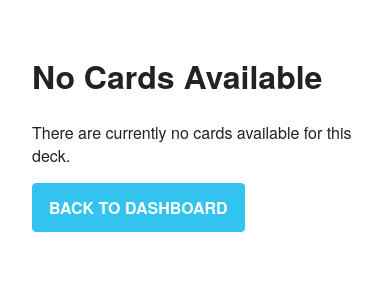
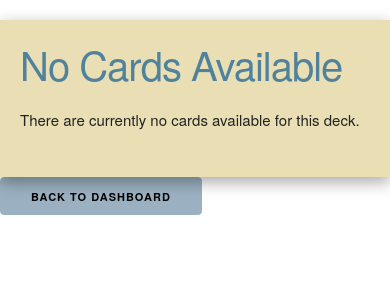
Before and after one commit to ralphbotes/FlaskFlasher, a Flask app: template templates/view_cards.html in a window 390 px wide. Shown: the top 300 px of the page. Run offline with Flask 3, Linux system fonts and the light colour scheme; the template is opened without the code that fills it, so the values that code supplies are empty.

Commit message:
Css: Styles added, non responsive

```diff
--- a/templates/view_cards.html
+++ b/templates/view_cards.html
@@ -1,46 +1,61 @@
 <!DOCTYPE html>
 <html lang="en">
 <head>
-    <meta charset="UTF-8">
-    <meta name="viewport" content="width=device-width, initial-scale=1.0">
-    <title>Add Cards to Deck</title>
+    <!-- Basic Page Needs –––––––––– -->
+    <meta charset="utf-8">
+    <title>Add Cards</title>
+    <meta name="description" content="Simple login with flask_login">
+    <meta name="author" content="Powered By Ralph">
+
+    <!-- Mobile Specific Metas ––––– -->
+    <meta name="viewport" content="width=device-width, initial-scale=1">
+
+    <!-- Favicon ––––––––––––––––––– -->
+    <link rel="icon" type="image/png" href="/src/favicon.png">
+
+    <!-- CSS ----––––––––––––––––––– -->
+    <link rel="stylesheet" href="/src/normalize.css">
+    <link rel="stylesheet" href="/src/skeleton.css">
     <style>
-        body {
-            padding: 2rem;
-            max-width: 600px;
-            margin: 0 auto;
-            font-family: "Raleway", "HelveticaNeue", "Helvetica Neue", Helvetica, Arial, sans-serif;
-            color: #222;
+        div.container {
+            padding: 20px;
+            margin-top: 20px;
+            background-color: #EADFB4;
+            box-shadow: rgba(0, 0, 0, 0.35) 0px 5px 15px;
         }
 
-        h2 {
-            margin-top: 0;
-            margin-bottom: 2rem;
-            font-weight: 300;
+        h1, h2, label {
+            color: #51829B;
         }
 
-        form {
-            margin-bottom: 2rem;
+        hr {
+            border-color: #9BB0C1;
         }
 
-        label {
-            display: block;
-            margin-bottom: .5rem;
-            font-weight: 600;
+        button.button-primary {
+            color: #000000;
+            background-color: #9BB0C1;
+            border-color: #9BB0C1;
         }
 
-        input[type="text"],
-        textarea {
-            width: 100%;
-            padding: 0.75rem;
-            margin-bottom: 1rem;
-            border: 1px solid #D1D1D1;
-            border-radius: 4px;
-            box-sizing: border-box;
+        button.button-primary:hover,
+        button.button-primary:focus {
+            color: #000000;
+            background-color: #9fbcd4;
+            border-color: #9fbcd4;
         }
 
-        textarea {
-            min-height: 100px;
+        button.button-secondary {
+            color: #000000;
+            background-color: #9BB0C1;
+            border-color: #9BB0C1;
+        }
+
+        button.button-secondary:hover,
+        button.button-secondary:focus {
+            color: #000000;
+            background-color: #9fbcd4;
+            border-color: #9fbcd4;
         }
 
         .card-container {
@@ -95,61 +110,18 @@
             color: #ffffff00;
         }
 
-        .deck-buttons {
+        form.center-content {
             display: flex;
-            justify-content: space-evenly;
-            margin: 10px;
-        }
-
-        .deck-button-view-cards {
-            display: flex;
-            justify-content: space-evenly;
-            margin-top: 10px;
-            margin-bottom: 10px;
-        }
-
-        button[type="submit"] {
-            width: 100%;
-            padding: 0.75rem;
-            font-size: 1rem;
-            font-weight: 600;
-            text-transform: uppercase;
-            color: #fff;
-            background-color: #33C3F0;
-            border: 1px solid #33C3F0;
-            border-radius: 4px;
-            cursor: pointer;
-            transition: background-color 0.3s ease;
-        }
-
-        button[type="submit"]:hover {
-            background-color: #1EAEDB;
-            border-color: #1EAEDB;
-        }
-
-        a {
-            display: inline-block;
-            padding: 0.75rem 1rem;
-            font-size: 1rem;
-            font-weight: 600;
-            text-transform: uppercase;
-            color: #fff;
-            background-color: #33C3F0;
-            border: 1px solid #33C3F0;
-            border-radius: 4px;
-            text-decoration: none;
-            cursor: pointer;
-            transition: background-color 0.3s ease;
-        }
-
-        a:hover {
-            background-color: #1EAEDB;
-            border-color: #1EAEDB;
+            justify-content: center;
+            align-items: center;
         }
     </style>
 </head>
 <body>
+    <div class="container">
         {% if card %}
+        <div class="row">
+            <div class="twelve columns">
                 <h1>Cards for {{ deck.title }}</h1>
                 <div class="card-container">
                     <div class="card" id="card">
@@ -165,50 +137,75 @@
                 <p>
                     <small><strong>Created:</strong> {{ card.created_at }}</small>
                 </p>
-
-        <div class="deck-buttons">
-            <div class="deck-button-view-cards">
-                <form action="{{ url_for('view_cards', deck_id=deck.deck_id) }}" method="get">
-                    <input type="hidden" name="action" value="first">
-                    <button class="first-btn" type="submit">First Card</button>
-                </form>
-                <form action="{{ url_for('view_cards', deck_id=deck.deck_id) }}" method="get">
-                    <input type="hidden" name="action" value="prev">
-                    <input type="hidden" name="current_card_id" value="{{ card.id }}">
-                    <button class="prev-btn" type="submit">Previous Card</button>
-                </form>
-                <form action="{{ url_for('view_cards', deck_id=deck.deck_id) }}" method="get">
-                    <input type="hidden" name="action" value="next">
-                    <input type="hidden" name="current_card_id" value="{{ card.id }}">
-                    <button class="next-btn" type="submit">Next Card</button>
-                </form>
-                <form action="{{ url_for('view_cards', deck_id=deck.deck_id) }}" method="get">
-                    <input type="hidden" name="action" value="last">
-                    <button class="last-btn" type="submit">Last Card</button>
-                </form>
-            </div>
             </div>
 
             <div class="deck-buttons">
                 <div class="deck-button-view-cards">
-                <form action="{{ url_for('add_cards_to_deck', deck_id=deck.deck_id) }}" method="get">
-                    <button class="add-cards-btn" type="submit">Add Cards</button>
+                    <div class="row">
+                        <div class="three columns">
+                            <form action="{{ url_for('view_cards', deck_id=deck.deck_id) }}" method="get" class="center-content">
+                                <input type="hidden" name="action" value="first">
+                                <button class="button-primary" type="submit">{{"<< "}}First Card</button>
                             </form>
-                <form action="{{ url_for('edit_card', card_id=card.id) }}" method="post">
-                    <button class="edit-cards-btn" type="submit">Edit</button>
+                        </div>
+                        <div class="three columns">
+                            <form action="{{ url_for('view_cards', deck_id=deck.deck_id) }}" method="get" class="center-content">
+                                <input type="hidden" name="action" value="prev">
+                                <input type="hidden" name="current_card_id" value="{{ card.id }}">
+                                <button class="button-primary" type="submit">{{"< "}}Previous Card</button>
                             </form>
-                <form action="{{ url_for('delete_card', card_id=card.id) }}" method="post">
-                    <button class="delete-cards-btn" type="submit">Delete</button>
+                        </div>
+                        <div class="three columns">
+                            <form action="{{ url_for('view_cards', deck_id=deck.deck_id) }}" method="get" class="center-content">
+                                <input type="hidden" name="action" value="next">
+                                <input type="hidden" name="current_card_id" value="{{ card.id }}">
+                                <button class="button-primary" type="submit">Next Card{{" >"}}</button>
                             </form>
+                        </div>
+                        <div class="three columns">
+                            <form action="{{ url_for('view_cards', deck_id=deck.deck_id) }}" method="get" class="center-content">
+                                <input type="hidden" name="action" value="last">
+                                <button class="button-primary" type="submit">Last Card{{" >>"}}</button>
+                            </form>
+                        </div>
+                    </div>
+                </div>
+            </div>
+            <div class="row">
+                <div class="twelve columns">
+                    <div class="row">
+                        <div class="four columns">
+                            <form action="{{ url_for('add_cards_to_deck', deck_id=deck.deck_id) }}" method="get" class="center-content">
+                                <button class="button-primary" type="submit">Add Cards</button>
+                            </form>
+                        </div>
+                        <div class="four columns">
+                            <form action="{{ url_for('edit_card', card_id=card.id) }}" method="post" class="center-content">
+                                <button class="button-primary" type="submit">Edit</button>
+                            </form>
+                        </div>
+                        <div class="four columns">
+                            <form action="{{ url_for('delete_card', card_id=card.id) }}" method="post" class="center-content">
+                                <button class="button-primary" type="submit">Delete</button>
+                            </form>
+                        </div>
+                    </div>
                 </div>
             </div>
         {% else %}
             <h1>No Cards Available</h1>
             <p>There are currently no cards available for this deck.</p>
         {% endif %}
+    </div>
 
+    <div class="six columns">
         <!-- Button to Redirect to Dashboard -->
-    <a href="{{ url_for('dashboard') }}" class="btn btn-secondary">Back to Dashboard</a>
+        <form action="{{ url_for('dashboard') }}" method="get">
+            <button class="button-primary dashboard-redirect-btn" type="submit">
+                Back to Dashboard
+            </button>
+        </form>
+    </div>
 
     <script>
         function flipCard() {
```
Lines whose indentation alone changed are shown as unchanged.
